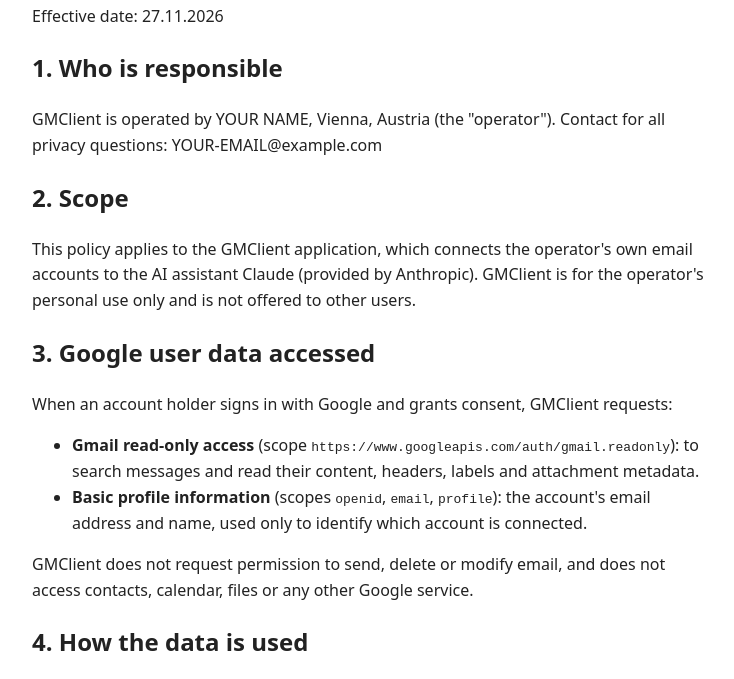
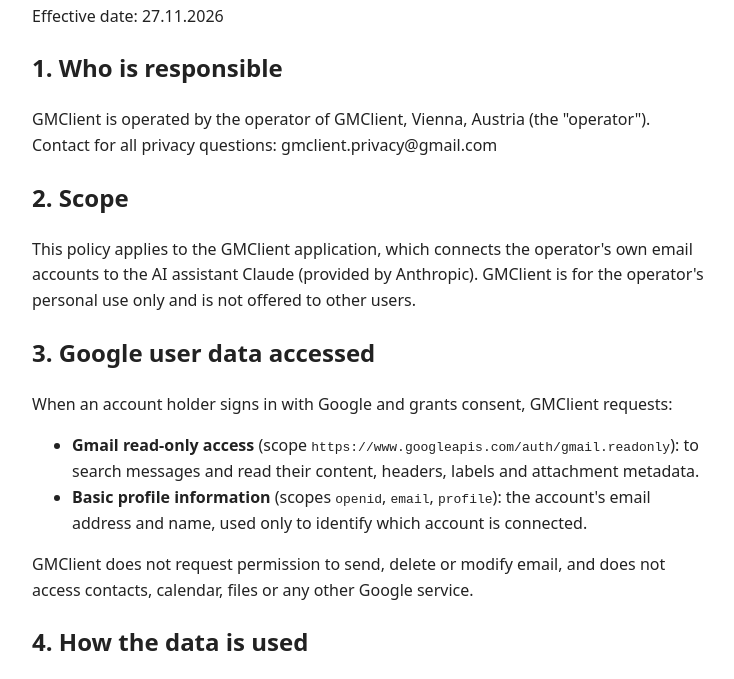
Before and after one commit to tax-web/tax-web.github.io, a plain HTML site: page privacy.html in a window 1280 px wide. Shown: the part 117-796 px from the top of the page, without its empty margins (268-1002 px from the left). Drawn offline with Linux system fonts and the light colour scheme.

Commit message:
Revise operator contact details in privacy.html
Updated contact information in the privacy policy.

```diff
--- a/privacy.html
+++ b/privacy.html
@@ -11,8 +11,8 @@
 <p>Effective date: 27.11.2026</p>
 
 <h2>1. Who is responsible</h2>
-<p>GMClient is operated by YOUR NAME, Vienna, Austria (the "operator").
-Contact for all privacy questions: YOUR-EMAIL@example.com</p>
+<p>GMClient is operated by the operator of GMClient, Vienna, Austria (the "operator").
+Contact for all privacy questions: gmclient.privacy@gmail.com</p>
 
 <h2>2. Scope</h2>
 <p>This policy applies to the GMClient application, which connects the operator's own email accounts
```
